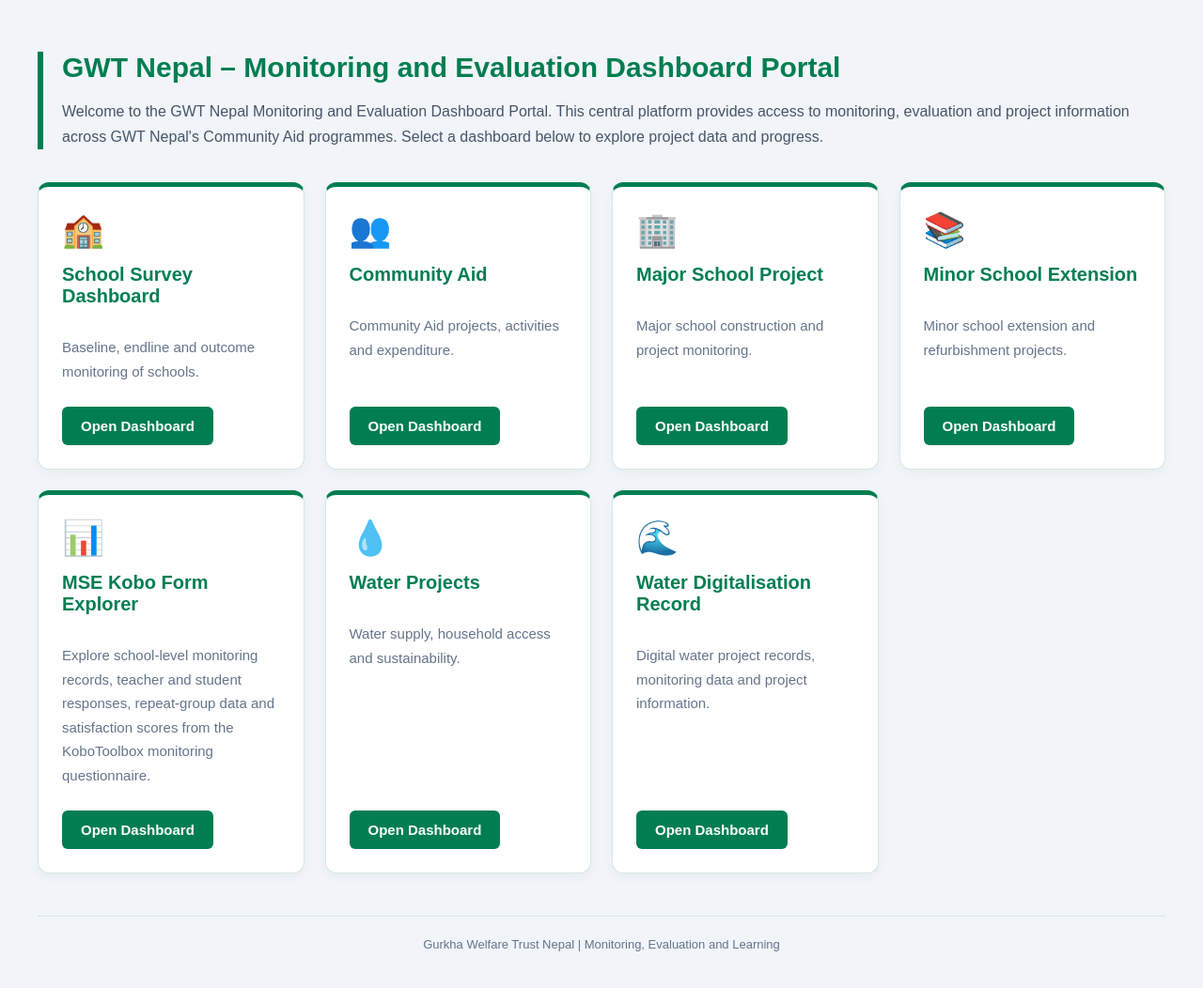
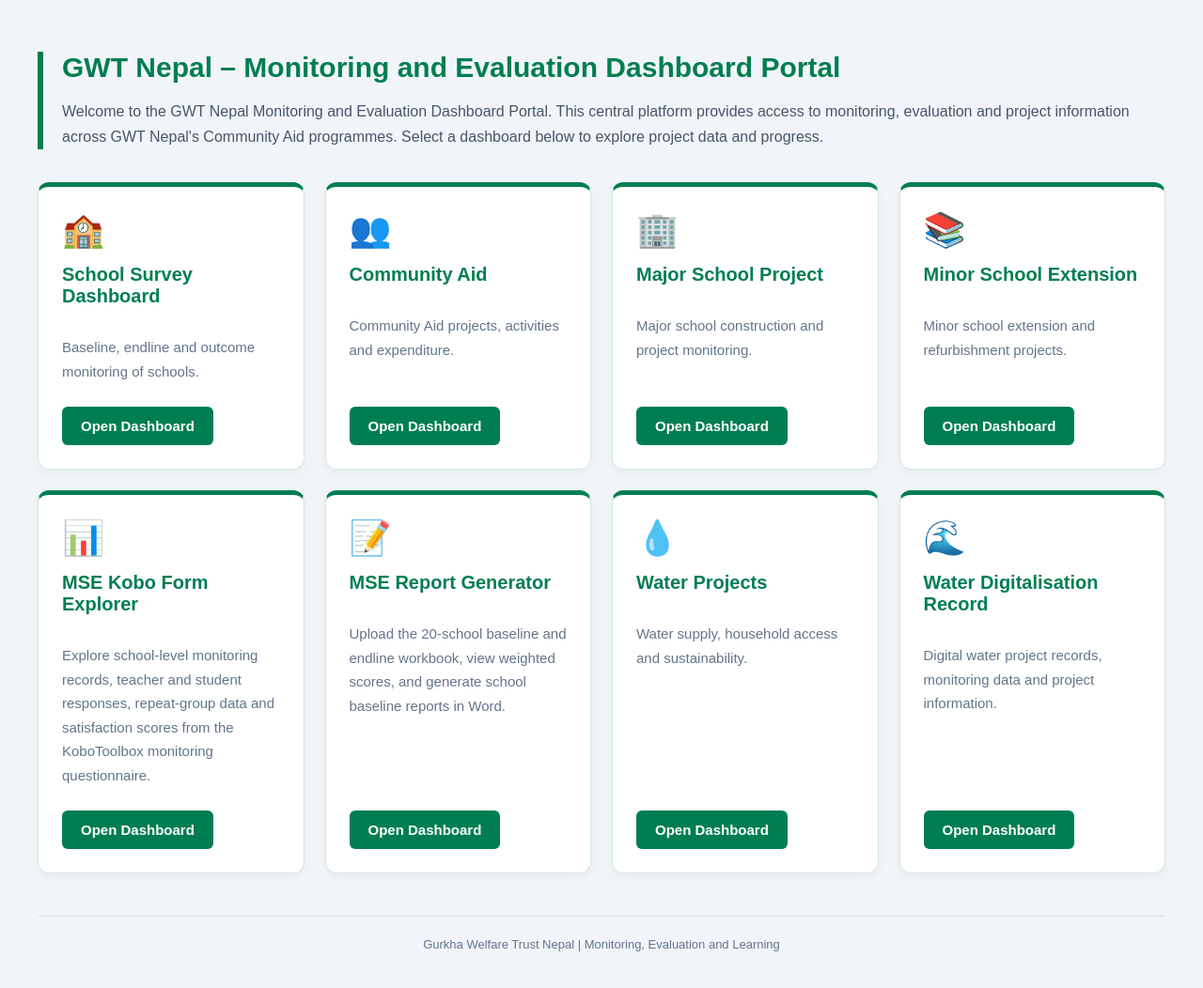
Before and after one commit to sandeshssilcpm/SandeshMEAL, a plain HTML site: page index.html in a window 1280 px wide. Shown: the whole page at 94% size. Drawn offline with Linux system fonts and the light colour scheme.

Commit message:
Update index.html

```diff
--- a/index.html
+++ b/index.html
@@ -226,6 +226,23 @@ body {
             </a>
         </div>
 
+        <!-- MSE REPORT GENERATOR -->
+        <div class="card">
+            <div class="icon">📝</div>
+
+            <h2>MSE Report Generator</h2>
+
+            <p>
+                Upload the 20-school baseline and endline workbook, view
+                weighted scores, and generate school baseline reports
+                in Word.
+            </p>
+
+            <a href="MSEreportgenerate/">
+                Open Dashboard
+            </a>
+        </div>
+
         <!-- WATER PROJECTS -->
         <div class="card">
             <div class="icon">💧</div>
```
